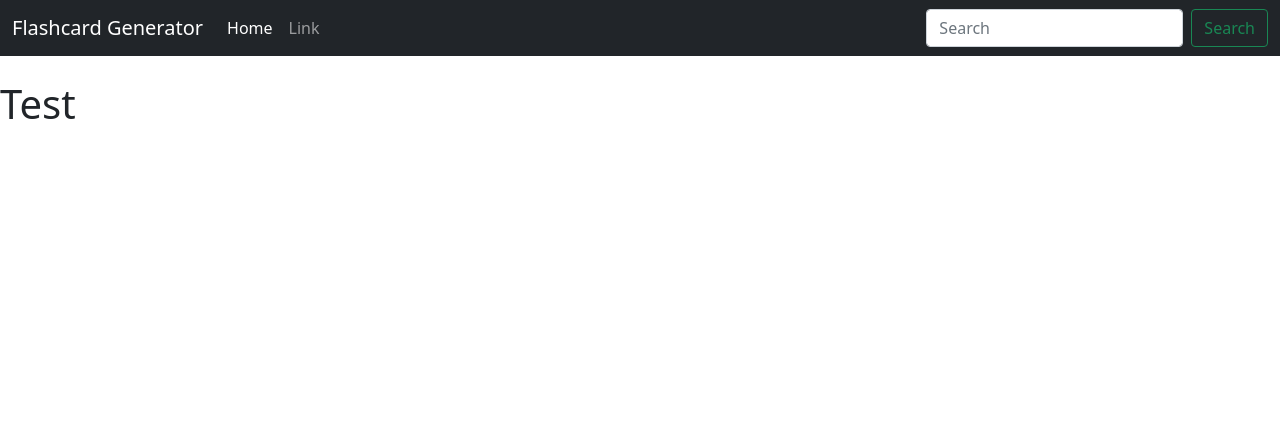
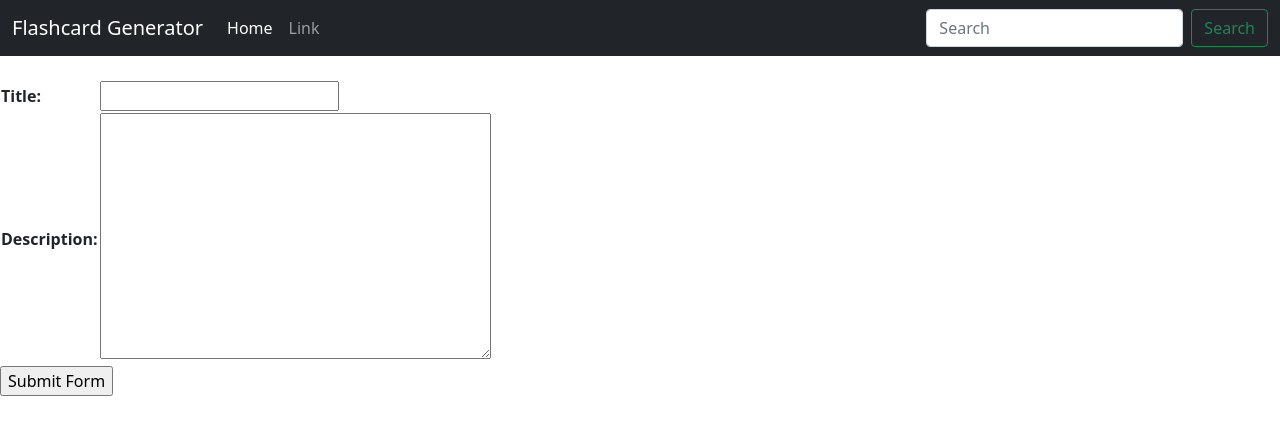
Before and after one commit to momentum-team-6/django-multiple-choice-jesseyproctor, a Django app: page /decks/make/ in a window 1280 px wide. Shown: the top 435 px of the page. Run offline with Django 3.2, Linux system fonts and the light colour scheme.

Commit message:
make deck

```diff
--- a/flashcards/cards/templates/make_edit_deck.html
+++ b/flashcards/cards/templates/make_edit_deck.html
@@ -1,5 +1,12 @@
 {% extends "base.html" %}
 
 {% block content %}
-<h1>Test</h1>
+<form method='POST'>
+  {% csrf_token %}
+  <table>
+    <!-- as table method lets you re -->
+    {{ form.as_table }}
+  </table>
+<input type="submit" value="Submit Form">
+</form>
 {% endblock %}
--- a/flashcards/cards/templates/view_deck.html
+++ b/flashcards/cards/templates/view_deck.html
@@ -3,7 +3,7 @@
 
 {% block content %}
 
-<h1>{{deck_obj}}</h1>
+<h1>{{deck_obj.title}}</h1>
 
 
 {% endblock %}
--- a/flashcards/cards/urls.py
+++ b/flashcards/cards/urls.py
@@ -6,7 +6,7 @@ urlpatterns = [
     path('decks/make/', views.make_deck, name='make_deck'),
     path('decks/edit/', views.edit_deck, name='edit_deck'),
     path('decks/delete/', views.delete_deck, name='delete_deck'),
-    path('cards/make/', views.make_card, name='make_card'),
+    path('cards/make/<int:pk>', views.make_card, name='make_card'),
     path('cards/edit/', views.edit_card, name='edit_card'),
     path('cards/delete/', views.delete_card, name='delete_card'),
     path('decks/view/', views.view_deck, name='view_deck'),
--- a/flashcards/cards/views.py
+++ b/flashcards/cards/views.py
@@ -20,7 +20,7 @@ def signup_view(request):
             user = form.save()
             #log user in
             login(request, user)
-            return redirect('homepage') #where should I redirect, lookup to =
+            return redirect('login_view') #where should I redirect, lookup to =
     else:
         form = UserCreationForm()
     return render(request, 'signup_view.html', {'form':form})
@@ -35,6 +35,7 @@ def login_view(request):
             user = form.get_user()
             login(request,user)
             return redirect('homepage') #where should I redirect
+            #add create deck link on homepage or redirect to create deck
     else:
         form = AuthenticationForm()
     return render(request, 'login.html', {'form':form})
@@ -50,12 +51,12 @@ def make_deck(request):
         # check if form is valid
         if form.is_valid():
             #save the form
-            form.save()
-            return redirect(reverse('homepage'))
+            new_deck = form.save()
+            return redirect('make_card', pk=new_deck.pk )
+
     else:
         form = DeckForm()
-    context = {'form': form}
-    return render(request, 'make_edit_deck.html', context)
+    return render(request, 'make_edit_deck.html', {'form': form} )
 
 
 def delete_deck(request):
@@ -72,7 +73,7 @@ def make_card(request, pk):
         form = CardForm(request.POST)
         if form.is_valid():
             form.save()
-            return redirect(reverse('view_deck')) #did I do this right? ask about pk=pk like ajax example
+            return redirect(reverse('view_deck', deck_obj.pk))
     else:
         #The initial argument lets you specify the initial value to use when rendering this Field in an unbound Form
         form = CardForm(initial={'parentDeck':deck_obj})
@@ -87,5 +88,12 @@ def edit_card(request):
     pass
 
 
-def view_deck(request):
+def view_deck(request, pk):
+    # deck_obj = get_object_or_404(Deck, pk)
+    # card_list = deck_obj.card_set.all()
+    # card_obj = card_list.first()
+    # if request.method == 'GET' and 'card' in request.GET:
+    #     card_obj = get_object_or_404(Card, pk=request.GET['card'])
+    # context = {'deck_obj': deck_obj, 'card_obj':card_obj}
+    # return render(request, 'flashcards/viewDeck.html', context)
     pass
```
Also changed, not shown: flashcards/db.sqlite3, 2 other files.
